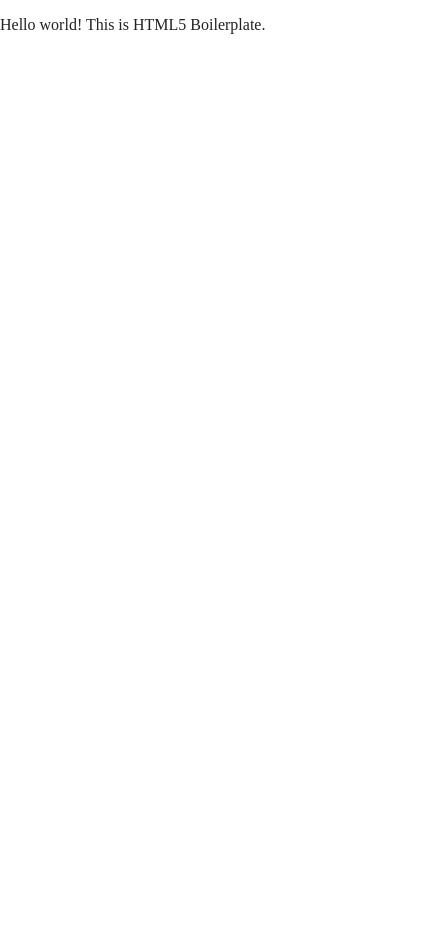
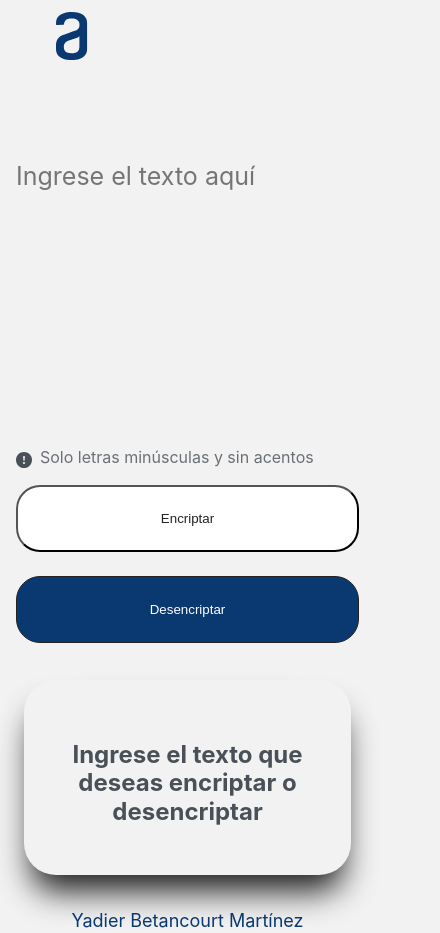
Before and after one commit to yabetancourt/challenge-ONE-encriptador, a website built with Parcel: page index.html in a window 390 px wide. Shown: the whole page, 440 px wide, since content can reach past the window. Before the commit the page ends 844 px from the top, so only its background shows below. Built offline with nearby package versions, Linux system fonts and the light colour scheme.

Commit message:
Initial encrypter

```diff
--- /dev/null
+++ b/css/style.css
@@ -0,0 +1,418 @@
+
+body {
+  background: #f2f2f2;
+  margin: 0;
+  display: flex;
+  color: #fff;
+}
+
+#logo {
+  padding: 10%;
+}
+
+/* Cuadro de ingreso de texo*/
+.text-input {
+  position: absolute;
+  width: 577px;
+  height: 48px;
+  left: 180px;
+  top: 120px;
+  font-family: 'Inter', serif;
+  font-style: normal;
+  font-weight: 400;
+  font-size: 25px;
+  line-height: 150%;
+  color: #0A3871;
+  background: #f2f2f2;
+  border: 0;
+  outline: none;
+  flex-wrap: wrap;
+}
+
+/*Circulo de la información o logo*/
+.imgInfo {
+  position: absolute;
+  left: 30%;
+  right: 0;
+  top: 0;
+  bottom: 0;
+  background: #495057;
+}
+
+/*Configuración  del texto de información importante y logo*/
+.label-info {
+  display: flex;
+  flex-direction: row;
+  align-items: center;
+  padding: 0;
+  gap: 8px;
+  position: absolute;
+  width: 229px;
+  height: 18px;
+  left: 100px;
+  top: 420px;
+}
+
+.info {
+  width: 400px;
+  height: 30px;
+  font-family: 'Inter', serif;
+  font-style: normal;
+  font-weight: 400;
+  font-size: 20px;
+  line-height: 150%;
+  color: #495057;
+  opacity: 0.8;
+  flex: none;
+  order: 0;
+  flex-grow: 0;
+}
+
+#buttons {
+  display: flex;
+  flex-direction: row;
+  align-items: self-end;
+  padding: 0;
+  gap: 24px;
+  position: absolute;
+  width: 680px;
+  height: 67px;
+  left: 100px;
+  top: 450px;
+}
+
+#btn-encrypt {
+  display: flex;
+  flex-direction: row;
+  align-items: flex-start;
+  padding: 24px;
+  gap: 8px;
+  width: 328px;
+  height: 67px;
+  background: #fff;
+  border-radius: 24px;
+  cursor: pointer;
+  flex: none;
+  order: 0;
+  flex-grow: 0;
+  color: #222;
+}
+#btn-encrypt:hover {
+  background-color: #fff;
+  color: #222;
+  box-shadow: 0 6px 8px rgba(0, 0, 0, 0.25);
+}
+#btn-decrypt {
+  box-sizing: border-box;
+  display: flex;
+  flex-direction: row;
+  align-items: flex-start;
+  padding: 24px;
+  gap: 8px;
+  width: 328px;
+  height: 67px;
+  background: #0A3871;
+  border: 1px solid #222;
+  border-radius: 24px;
+  cursor: pointer;
+  flex: none;
+  order: 1;
+  flex-grow: 0;
+  color: #fff;
+  transition: all 0.3s ease-in-out;
+}
+
+#btn-decrypt:hover {
+  background-color: #1A3871;
+  color: #fff;
+  border: 2px solid #0A3871;
+  box-shadow: 0 6px 8px rgba(0, 0, 0, 0.25);
+}
+
+#btn-copy {
+  visibility: hidden;
+  box-sizing: border-box;
+  align-items: flex-start;
+  display: flex;
+  flex-direction: row;
+  padding: 24px;
+  gap: 8px;
+  position: absolute;
+  width: 336px;
+  height: 67px;
+  left: 35px;
+  top: 480px;
+  cursor: pointer;
+  border: 1px solid #222;
+  border-radius: 24px;
+  flex: none;
+  flex-grow: 0;
+}
+#btn-copy:hover {
+  box-shadow: 0 6px 8px rgba(0, 0, 0, 0.25);
+}
+#decrypt-box {
+  position: absolute;
+  width: 400px;
+  height: 580px;
+  left: 870px;
+  top: 20px;
+  justify-content: center;
+  justify-items: center;
+  background: #f2f2f2;
+  box-shadow: 0 24px 32px -8px rgba(0, 0, 0, 0.88);
+  border-radius: 32px;
+}
+
+/* Texto dentro del cuadro a copiar*/
+#person-image .no-decrypt-text {
+  width: 336px;
+  height: 58px;
+  font-family: 'Inter', serif;
+  font-style: normal;
+  font-weight: 700;
+  font-size: 24px;
+  line-height: 120%;
+  text-align: center;
+  flex: none;
+  order: 0;
+  align-self: stretch;
+  flex-grow: 0;
+  margin: auto;
+  color: #0A3871;
+}
+
+/* Texto dentro del cuadro a copiar*/
+#person-image .decrypt-text {
+  width: 336px;
+  height: 48px;
+  font-family: 'Inter', serif;
+  font-style: normal;
+  font-weight: 400;
+  font-size: 16px;
+  line-height: 150%;
+  text-align: center;
+  color: #495057;
+  flex: none;
+  order: 1;
+  align-self: stretch;
+  flex-grow: 0;
+  margin: auto;
+}
+
+/*Texto encriptado o desencriptado*/
+#msg {
+  visibility: hidden;
+  position: absolute;
+  width: 336px;
+  height: 400px;
+  left: 30px;
+  top: 40px;
+  font-family: 'Inter', serif;
+  font-style: normal;
+  font-weight: 400;
+  font-size: 24px;
+  line-height: 150%;
+  border: 0;
+  outline: none;
+  background-color: #f2f2f2;
+  color: #0A3871;
+}
+
+/*Footer*/
+footer {
+  position: absolute;
+  font-family: 'Inter', serif;
+  width: 30%;
+  font-size: 18px;
+  bottom: 0;
+  padding: 20px;
+  margin-left: 20%;
+  /*text-align: center;*/
+  color: #fff;
+}
+footer a {
+  text-decoration: none;
+  color: #0A3871;
+}
+/*Responsive*/
+/*Tablet*/
+@media screen and (max-width: 800px) {
+  body{
+    width: 100%;
+  }
+
+  #logo{
+    width: auto;
+  }
+  .text-input{
+    width: 100%;
+  }
+  #buttons{
+    width: 100%;
+  }
+}
+
+/*Phone Cell*/
+
+@media screen and (max-width: 500px) {
+
+  * {
+    margin: 0;
+    padding: 0;
+    box-sizing: border-box;
+  }
+  body{
+    position: relative;
+    width: 375px;
+    height: 933px;
+  }
+
+
+  .text-input{
+    width: 343px;
+    height: 48px;
+    position: absolute;
+    left: 16px;
+    top: 152px;
+  }
+  .label-info{
+    display: flex;
+    flex-direction: row;
+    align-items: center;
+    padding: 0;
+    gap: 8px;
+    position: absolute;
+    width: 100%;
+    height: 18px;
+    left: 16px;
+    top: 451px;
+  }
+  .info{
+    font-size: 1em;
+  }
+  #decrypt-box{
+    display: flex;
+    flex-direction:column;
+    align-items: flex-start;
+    padding: 32px;
+    gap: 32px;
+    position: absolute;
+    width: 327px;
+    height: 195px;
+    left: 24px;
+    top: 680px;
+  }
+
+  #buttons{
+    display: flex;
+    gap: 24px;
+    flex-direction: column;
+    align-items: flex-start;
+    padding: 0;
+    left:16px;
+    top: 485px;
+    height: 158px;
+    width: 343px;
+    position: absolute;
+  }
+
+  #person-image{
+    display: flex;
+    flex-direction: column;
+    align-items: flex-start;
+    padding: 0;
+    gap: 16px;
+    width: 263px;
+    height: 122px;
+    flex: none;
+    order: 0;
+    align-self: stretch;
+    flex-grow: 0;
+  }
+
+  #image{
+    display: none;
+    width: 50%;
+    height: 50%;
+  }
+
+  #person-image .decrypt-text{
+    width: 263px;
+    height: 58px;
+    text-align: center;
+    font-weight: 700;
+    font-size: 24px;
+    line-height: 120%;
+    flex:none;
+    order: 0;
+    align-self: stretch;
+    flex-grow: 0;
+  }
+
+  #person-image .no-decrypt-text{
+    display: none;
+  }
+  #btn-encrypt{
+    display: flex;
+    flex-direction: row;
+    align-items: flex-start;
+    padding: 24px;
+    gap:8px;
+    width: 343px;
+    height: 67px;
+    flex: none;
+    order: 0;
+    align-self: stretch;
+    flex-grow: 0;
+  }
+  #msg{
+    width: 295px;
+    height: 120px;
+    position: absolute;
+    left: 16px;
+    top:10px;
+    font-weight: 400;
+    font-size: 24px;
+    line-height: 150%;
+    flex: none;
+    order: 0;
+    align-self: stretch;
+    flex-grow: 0;
+    flex-wrap: wrap;
+  }
+  #btn-decrypt{
+    display: flex;
+    flex-direction: row;
+    align-items: flex-start;
+    padding: 24px;
+    gap:8px;
+    width: 343px;
+    height: 67px;
+    flex: none;
+    order: 1;
+    align-self: stretch;
+    flex-grow: 0;
+  }
+  #btn-copy{
+    box-sizing: border-box;
+    display: flex;
+    flex-direction: row;
+    align-items: flex-start;
+    padding: 24px;
+    gap:8px;
+    width: 260px;
+    height: 50px;
+    top: 135px;
+    flex: none;
+    order: 1;
+    align-self: stretch;
+    flex-grow: 0;
+  }
+  footer{
+    padding: 0;
+    margin: 0;
+    text-align: center;
+    width: 100%;
+  }
+}
--- a/index.html
+++ b/index.html
@@ -1,41 +1,66 @@
 <!doctype html>
-<html class="no-js" lang="">
+<html lang="es-es">
 
 <head>
   <meta charset="utf-8">
-  <title></title>
-  <meta name="description" content="">
+  <title>Encriptador</title>
+  <meta name="description" content="Encriptador sencillo">
   <meta name="viewport" content="width=device-width, initial-scale=1">
-
-  <meta property="og:title" content="">
-  <meta property="og:type" content="">
-  <meta property="og:url" content="">
-  <meta property="og:image" content="">
 
   <link rel="manifest" href="site.webmanifest">
   <link rel="apple-touch-icon" href="icon.png">
-  <!-- Place favicon.ico in the root directory -->
 
-  <link rel="stylesheet" href="css/normalize.css">
   <link rel="stylesheet" href="css/main.css">
+  <link rel="stylesheet" href="css/style.css">
 
   <meta name="theme-color" content="#fafafa">
 </head>
 
 <body>
 
-  <!-- Add your site or application content here -->
-  <p>Hello world! This is HTML5 Boilerplate.</p>
-  <script src="js/vendor/modernizr-3.11.2.min.js"></script>
-  <script src="js/plugins.js"></script>
-  <script src="js/main.js"></script>
+<header>
+  <img src="./img/logo.svg" alt="logo" id="logo">
+</header>
 
-  <!-- Google Analytics: change UA-XXXXX-Y to be your site's ID. -->
-  <script>
-    window.ga = function () { ga.q.push(arguments) }; ga.q = []; ga.l = +new Date;
-    ga('create', 'UA-XXXXX-Y', 'auto'); ga('set', 'anonymizeIp', true); ga('set', 'transport', 'beacon'); ga('send', 'pageview')
-  </script>
-  <script src="https://www.google-analytics.com/analytics.js" async></script>
+
+<div class="encrypt-box">
+  <form action="">
+    <div class="label-info">
+      <img src="img/warning.svg" alt="importante" id="imgInfo">
+      <label class="info" for="input-text">Solo letras minúsculas y sin acentos</label>
+    </div>
+    <input class="text-input" type="text" name="input-text" id="input-text" placeholder="Ingrese el texto aquí">
+    <div id="buttons">
+      <input type="button" value="Encriptar" id="btn-encrypt">
+      <input type="button" value="Desencriptar" id="btn-decrypt">
+    </div>
+  </form>
+</div>
+
+<!--Sección del texto Resultado-->
+<div class="decrypt-box" id="decrypt-box">
+
+  <div id="person-image">
+    <picture>
+      <source srcset="./img/person.svg" media="screen and (max-width : 400px)">
+      <img src="./img/person.svg" id="image" class="img" alt = "Persona">
+    </picture>
+    <p class="no-decrypt-text"><strong>Ningún mensaje fue encontrado</strong></p>
+    <p class="decrypt-text">Ingrese el texto que deseas encriptar o desencriptar</p>
+  </div>
+  <div id="copy-div">
+    <label for="msg"></label><input class="text-output" type="text" id="msg" readonly>
+    <input type="button" value="Copiar" id="btn-copy">
+  </div>
+
+</div>
+
+<footer>
+  <p><a href="https://www.linkedin.com/in/yabetancourt/">Yadier Betancourt Martínez</a></p>
+</footer>
+
+<script src="./js/main.js"></script>
+
 </body>
 
 </html>
--- a/js/main.js
+++ b/js/main.js
@@ -0,0 +1,59 @@
+// HTML Elements
+buttonEncrypt = document.getElementById("btn-encrypt");
+buttonDecrypt = document.getElementById("btn-decrypt");
+input = document.getElementById("input-text");
+message = document.getElementById("msg");
+buttonCopy = document.getElementById("btn-copy");
+image = document.getElementById("person-image");
+
+buttonEncrypt.addEventListener("click", () => {
+  message.value = encrypt(input.value);
+  if (message.value !== "-1")
+    doMessageVisible();
+  else
+    message.value = "";
+})
+
+buttonDecrypt.addEventListener("click", () => {
+  message.value = decrypt(input.value);
+  if (message.value !== "-1")
+    doMessageVisible();
+  else
+    message.value = "";
+})
+
+buttonCopy.addEventListener("click", () => {
+  navigator.clipboard.writeText(message.value).then(() => console.log("Copiado"));
+})
+
+function doMessageVisible() {
+  message.style.visibility = "visible";
+  buttonCopy.style.visibility = "visible";
+  image.style.display = "none";
+}
+
+function validate(s) {
+  return !/[^a-z]/.test(s) && s.length !== 0;
+}
+
+function encrypt(s) {
+  if (validate(s)) {
+    return s.replaceAll("e", "enter").replaceAll("i", "imes").replaceAll("a", "ai")
+      .replaceAll("o", "ober").replaceAll("u", "ufat");
+  }
+  else {
+    alert("La Entrada es Incorrecta.");
+    return "-1";
+  }
+}
+
+function decrypt(s) {
+  if (validate(s)) {
+    return s.replaceAll("enter", "e").replaceAll("imes", "i").replaceAll("ai", "a")
+      .replaceAll("ober", "o").replaceAll("ufat", "u");
+  }
+  else {
+    alert("La Entrada es Incorrecta");
+    return "-1";
+  }
+}
--- a/js/plugins.js
+++ /dev/null
@@ -1,24 +0,0 @@
-// Avoid `console` errors in browsers that lack a console.
-(function() {
-  var method;
-  var noop = function () {};
-  var methods = [
-    'assert', 'clear', 'count', 'debug', 'dir', 'dirxml', 'error',
-    'exception', 'group', 'groupCollapsed', 'groupEnd', 'info', 'log',
-    'markTimeline', 'profile', 'profileEnd', 'table', 'time', 'timeEnd',
-    'timeline', 'timelineEnd', 'timeStamp', 'trace', 'warn'
-  ];
-  var length = methods.length;
-  var console = (window.console = window.console || {});
-
-  while (length--) {
-    method = methods[length];
-
-    // Only stub undefined methods.
-    if (!console[method]) {
-      console[method] = noop;
-    }
-  }
-}());
-
-// Place any jQuery/helper plugins in here.
```
Also changed, not shown: img/logo.svg (added), img/person.svg (added), img/warning.svg (added).
